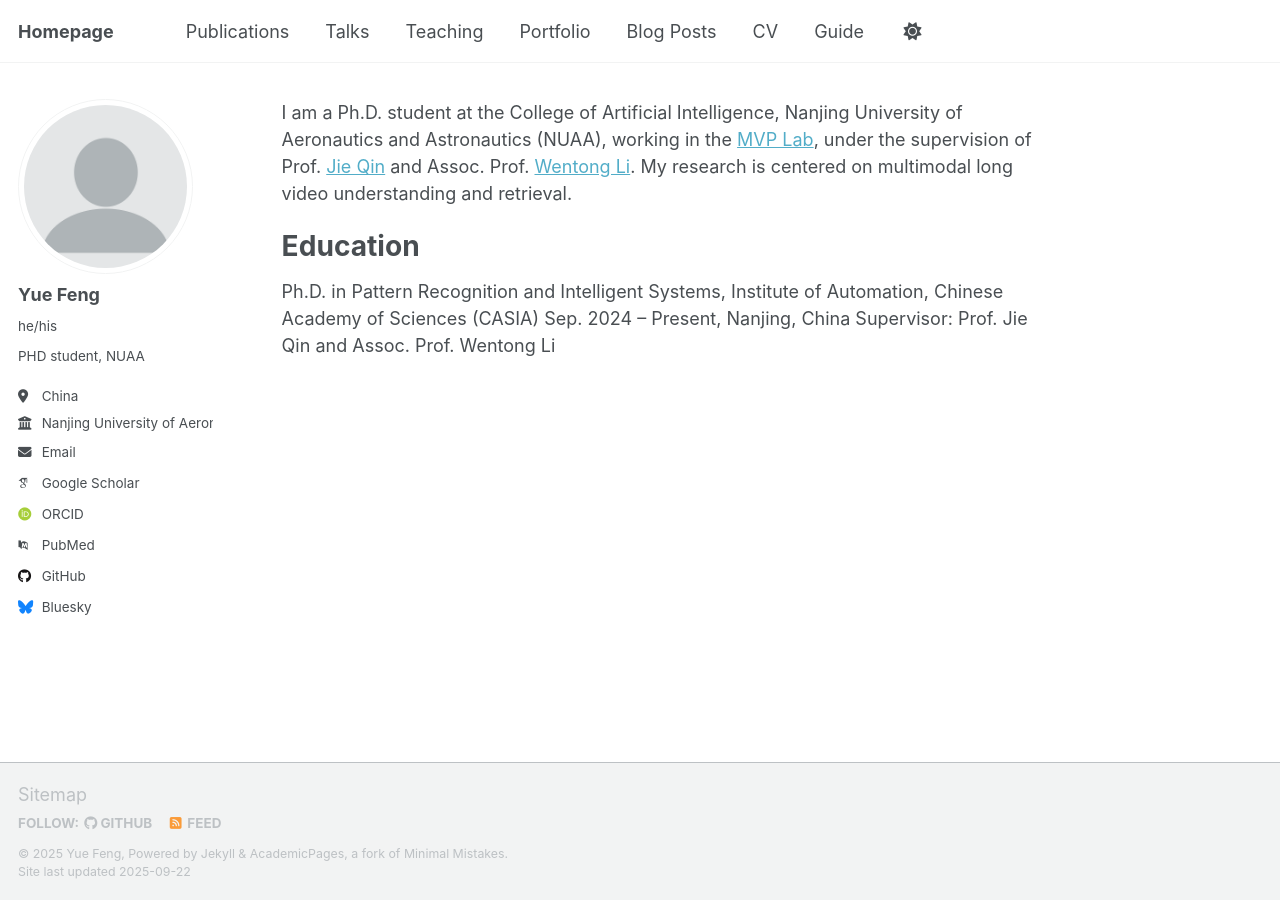
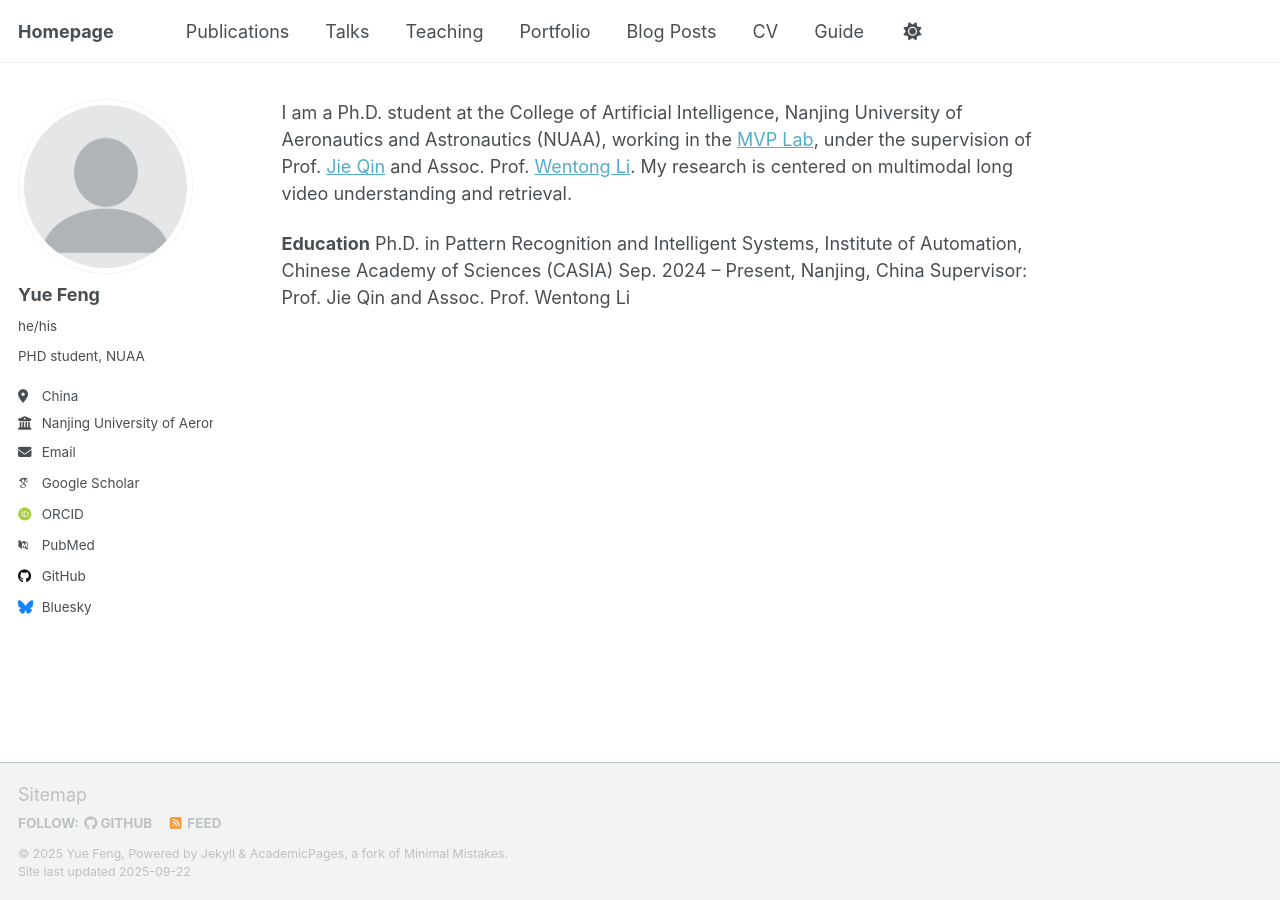
Before and after one commit to fy-coder/fy-coder, a Jekyll site: the page built from _pages/about.md, in a window 1280 px wide. Built offline with Jekyll 4.4.1, drawn with Linux system fonts in a browser that asks for light colours; some web fonts are replaced; a script that is not in the unit is left out.

```diff
--- a/_pages/about.md
+++ b/_pages/about.md
@@ -9,8 +9,7 @@ redirect_from:
 
 I am a Ph.D. student at the College of Artificial Intelligence, Nanjing University of Aeronautics and Astronautics (NUAA), working in the [MVP Lab](http://nuaamvp.cn/), under the supervision of Prof. [Jie Qin](https://scholar.google.com/citations?user=mhPGcuwAAAAJ) and Assoc. Prof. [Wentong Li](https://scholar.google.com/citations?user=MJjM6BcAAAAJ). My research is centered on multimodal long video understanding and retrieval.
 
-Education
-======
+**Education**
 Ph.D. in Pattern Recognition and Intelligent Systems, Institute of Automation, Chinese Academy of Sciences (CASIA)
 Sep. 2024 – Present, Nanjing, China
 Supervisor: Prof. Jie Qin and Assoc. Prof. Wentong Li
```
